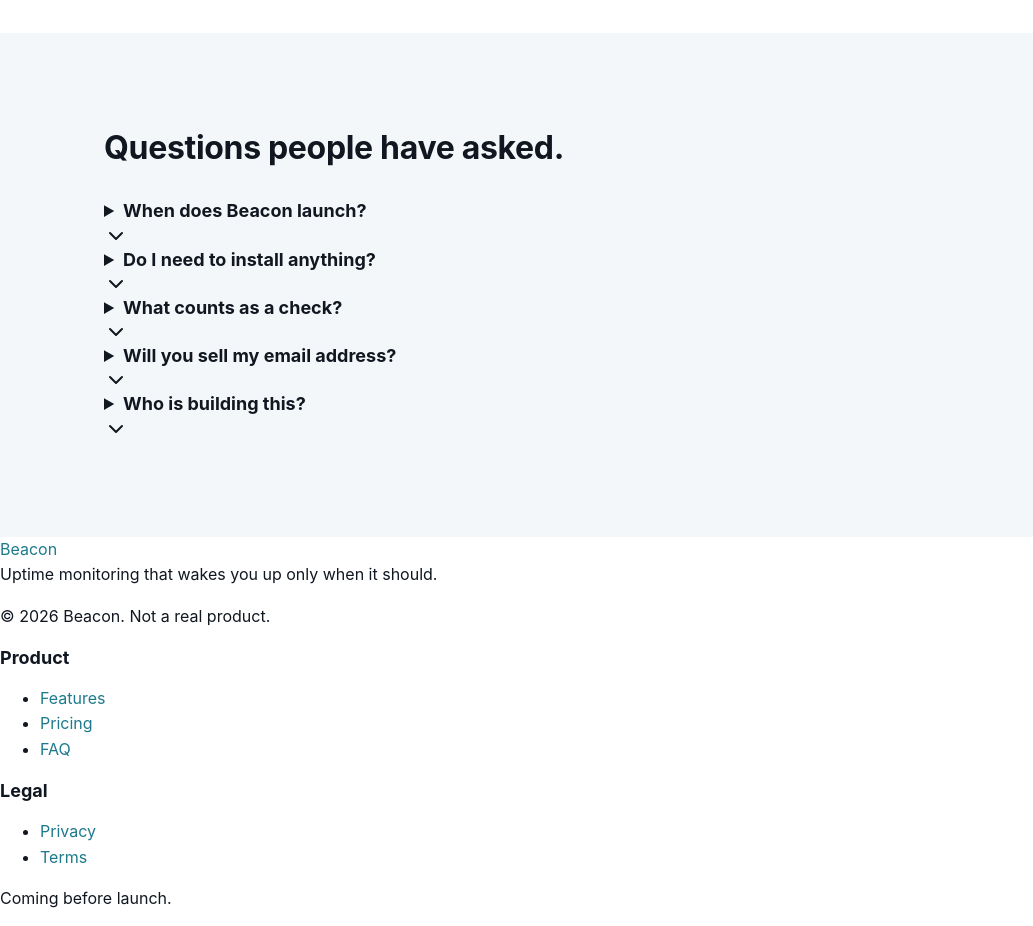
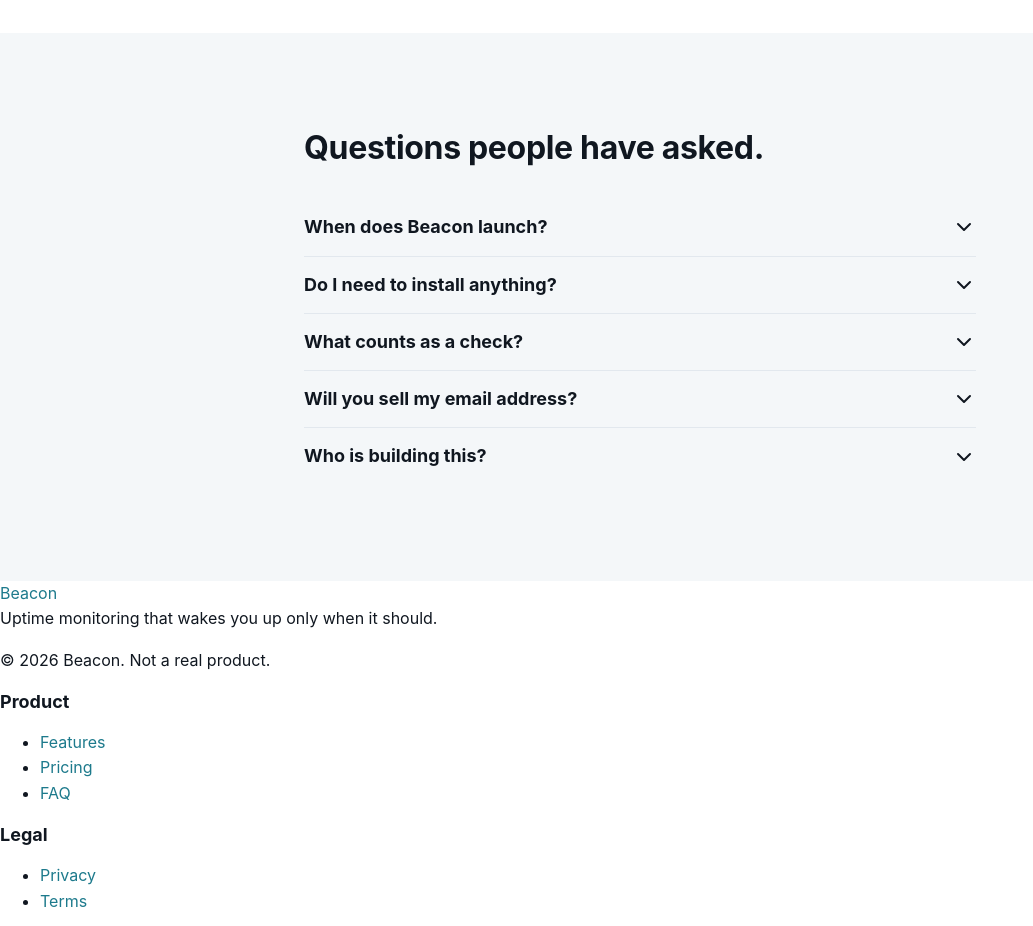
Before and after one commit to rahul-ambarakonda/HD_Code, a website: page public/index.html in a window 1280 px wide. Shown: the part 980-1906 px from the top of the page, without its empty margins (0-1033 px from the left). Drawn offline with Linux system fonts and the light colour scheme.

Commit message:
feat: Style FAQ section in public/styles.css

```diff
--- a/public/styles.css
+++ b/public/styles.css
@@ -372,3 +372,55 @@ input, button, textarea, select {
         transition-duration: 0ms !important;
     }
 }
+
+/* FAQ Section Styling */
+.faq__content {
+  max-width: 720px;
+  margin-inline: auto;
+}
+
+.faq__item + .faq__item {
+  border-top: var(--border);
+}
+
+.faq__question {
+  display: flex;
+  align-items: center;
+  justify-content: space-between;
+  cursor: pointer;
+  padding-block: var(--space-4);
+  font-size: var(--text-h3);
+  line-height: var(--text-h3-line-height, 1.35);
+  font-weight: var(--text-h3-font-weight, 650);
+  color: var(--color-ink);
+}
+
+.faq__question::-webkit-details-marker,
+.faq__question::marker {
+  display: none;
+}
+
+.faq__chevron {
+  transition: transform var(--duration-fast) var(--ease);
+  color: var(--color-ink);
+}
+
+details[open] .faq__chevron {
+  transform: rotate(90deg);
+}
+
+@media (prefers-reduced-motion: reduce) {
+  .faq__chevron {
+    transition-duration: 0ms !important;
+  }
+}
+
+.faq__item p {
+  padding-bottom: var(--space-4);
+  padding-top: var(--space-2);
+  max-width: none; /* Override global paragraph max-width */
+  color: var(--color-ink-soft);
+  font-size: var(--text-body);
+  line-height: var(--text-body-line-height, 1.6);
+  font-weight: var(--text-body-font-weight, 400);
+}
```
